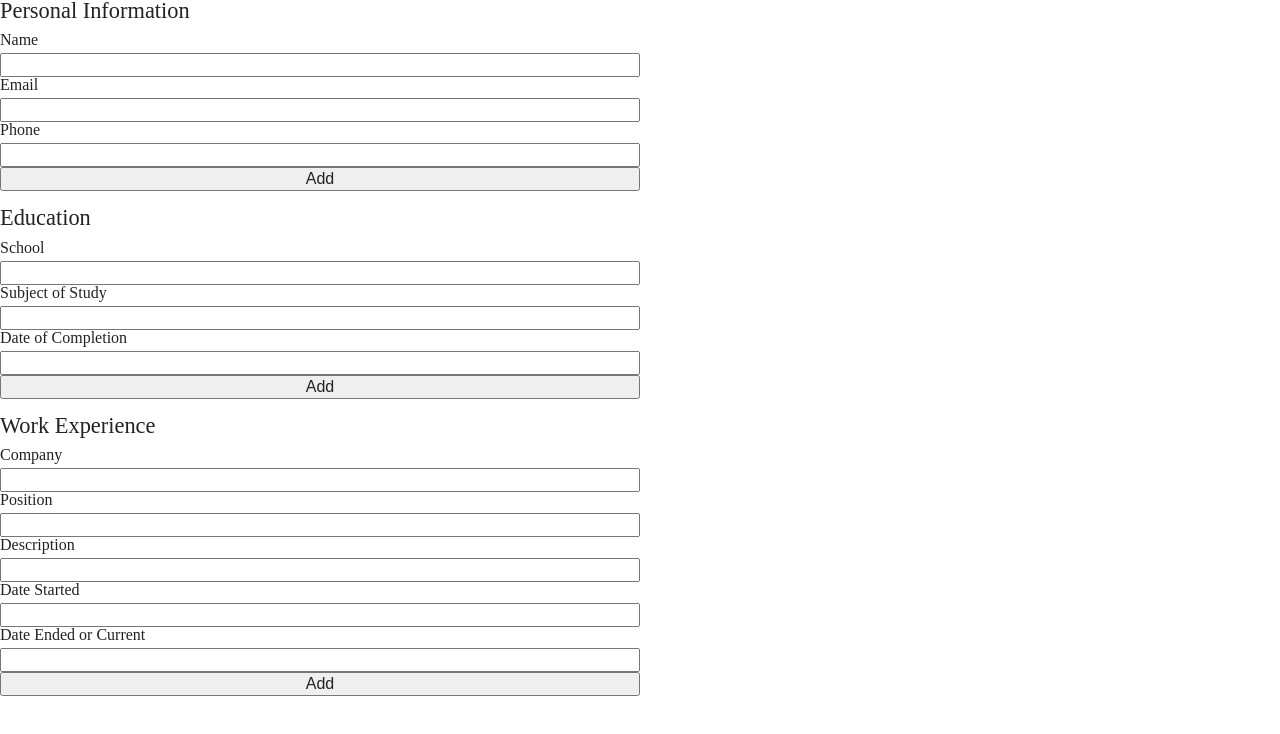
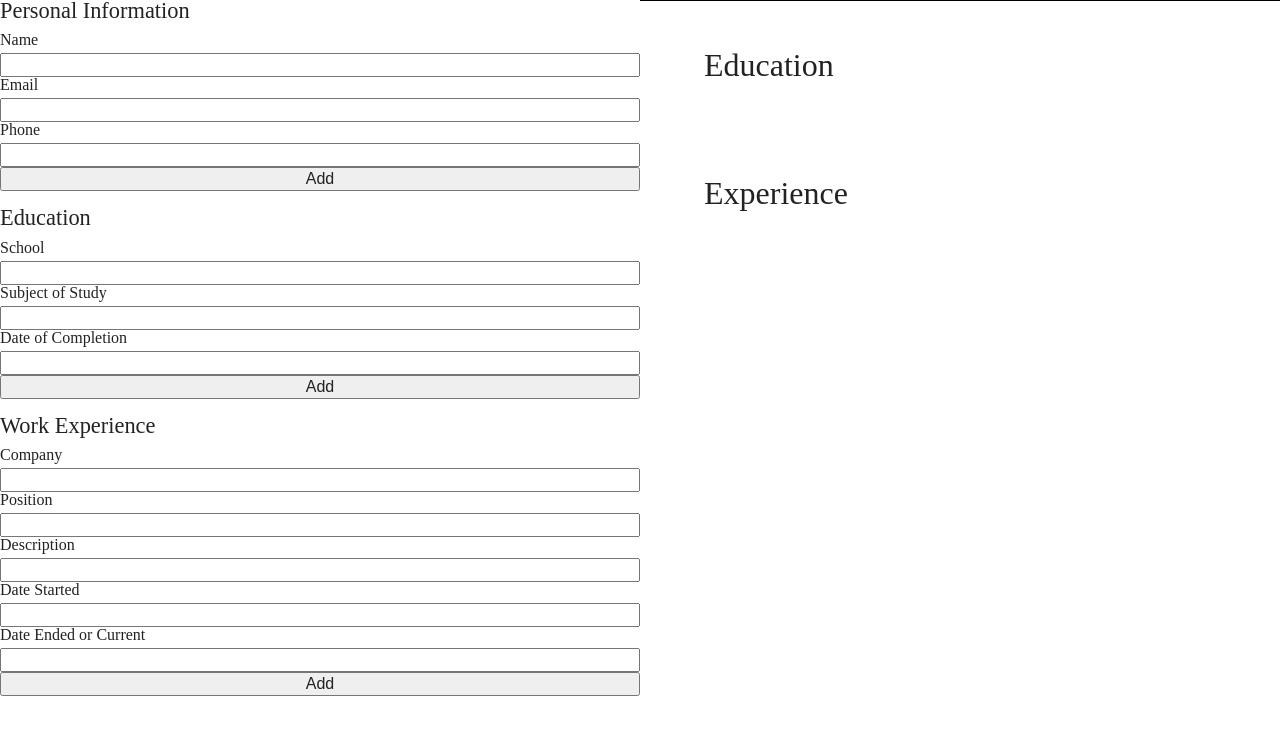
Before and after one commit to Etchmon/cv-application, a React (Create React App) app: page / in a window 1280 px wide. Shown: the top 734 px of the page. Built offline with nearby package versions, Linux system fonts and the light colour scheme.

Commit message:
Add grid css to display component

```diff
--- a/src/components/Display.js
+++ b/src/components/Display.js
@@ -9,22 +9,24 @@ class Display extends Component {
         const { person, education, experience } = this.props;
         return (
             <div>
-                <section>
-                    <h1>{person.name}</h1>
-                    <h1>{person.email}</h1>
-                    <h1>{person.phone}</h1>
+                <section id="resume-personal">
+                    <h1 id="resume-personal-name">{person.name}</h1>
+                    <h2 id="resume-personal-email">{person.email}</h2>
+                    <h2 id="resume-personal-phone">{person.phone}</h2>
                 </section>
-                <section>
-                    <h1>{education.school}</h1>
-                    <h1>{education.study}</h1>
-                    <h1>{education.date}</h1>
+                <section id="resume-education">
+                    <h1>Education</h1>
+                    <h2 id="resume-education-school">{education.school}</h2>
+                    <h2 id="resume-education-study">{education.study}</h2>
+                    <h2 id="resume-education-date">{education.date}</h2>
                 </section>
-                <section>
-                    <h1>{experience.company}</h1>
-                    <h1>{experience.position}</h1>
-                    <h1>{experience.description}</h1>
-                    <h1>{experience.from}</h1>
-                    <h1>{experience.till}</h1>
+                <section id="resume-experience">
+                    <h1>Experience</h1>
+                    <h2 id="resume-experience-company">{experience.company}</h2>
+                    <h2 id="resume-experience-position">{experience.position}</h2>
+                    <h2 id="resume-experience-description">{experience.description}</h2>
+                    <h2 id="resume-experience-from">{experience.from}</h2>
+                    <h2 id="resume-experience-till">{experience.till}</h2>
                 </section>
 
             </div>
--- a/src/components/Education.js
+++ b/src/components/Education.js
@@ -15,6 +15,7 @@ class Education extends Component {
 
     onSubmit = (e) => {
         e.preventDefault();
+        e.target.reset();
         this.props.onSubmitEducation(this.state);
         this.setState({
             education: {
--- a/src/components/Experience.js
+++ b/src/components/Experience.js
@@ -17,6 +17,7 @@ class Experience extends Component {
 
     onSubmit = (e) => {
         e.preventDefault();
+        e.target.reset();
         this.props.onSubmitExperience(this.state);
         this.setState({
             experience: {
--- a/src/index.js
+++ b/src/index.js
@@ -9,8 +9,6 @@ ReactDOM.render(
   document.getElementById('root')
 );
 
-
-// Clear input forms after submit
 // Add form validations, javascript and css
 // Style display form
 // Add an edit button on the display side
--- a/src/styles/App.css
+++ b/src/styles/App.css
@@ -34,3 +34,68 @@ form legend {
 form label {
   margin-bottom: 5px;
 }
+
+#resume-personal {
+  display: grid;
+  grid-template-rows: 1fr min-content;
+  grid-template-columns: repeat(2, 1fr);
+  grid-column-gap: 1rem;
+  text-align: center;
+}
+
+#resume-personal-name {
+  grid-column: 1 / span 2;
+  font-size: 3rem;
+  border-bottom: 1px solid black;
+}
+
+#resume-personal-email {
+  justify-self: end;
+}
+
+#resume-personal-phone {
+  justify-self: start;
+}
+
+#resume-education {
+  display: grid;
+  grid-template-rows: repeat(2, 1fr);
+  grid-template-columns: repeat(3, 1fr);
+  grid-row-gap: 1rem;
+  padding: 3rem 4rem;
+}
+
+#resume-education h1 {
+  grid-column: 1 / span 3;
+  font-size: 2rem;
+}
+
+#resume-experience {
+  display: grid;
+  grid-template-rows: repeat(4, 1fr);
+  grid-template-columns: repeat(5, 1fr);
+  grid-row-gap: 1rem;
+  padding: 0 4rem;
+}
+
+#resume-experience h1 {
+  grid-column: 1 / span 5;
+  font-size: 2rem;
+}
+
+#resume-experience-description {
+  grid-row: 3 / 5;
+  grid-column: 1 / 6;
+}
+
+#resume-experience-from {
+  font-style: italic;
+  grid-row: 2 / 3;
+  grid-column: 4 / 5;
+}
+
+#resume-experience-till {
+  font-style: italic;
+  grid-row: 2 / 3;
+  grid-column: 5 / 6;
+}
```
